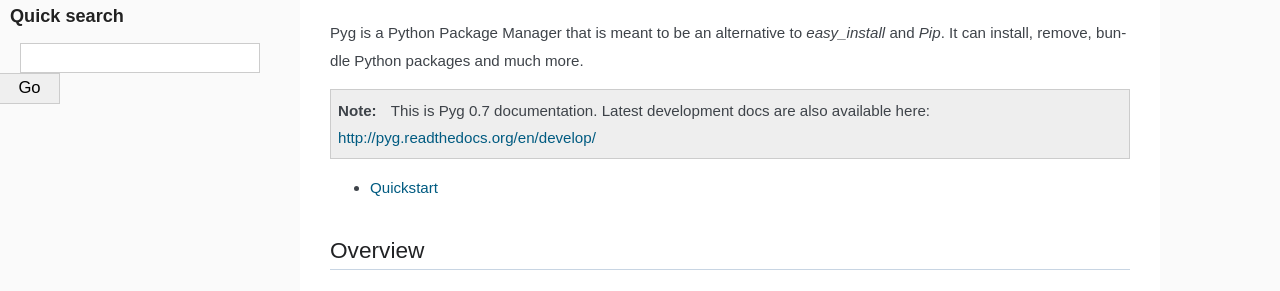
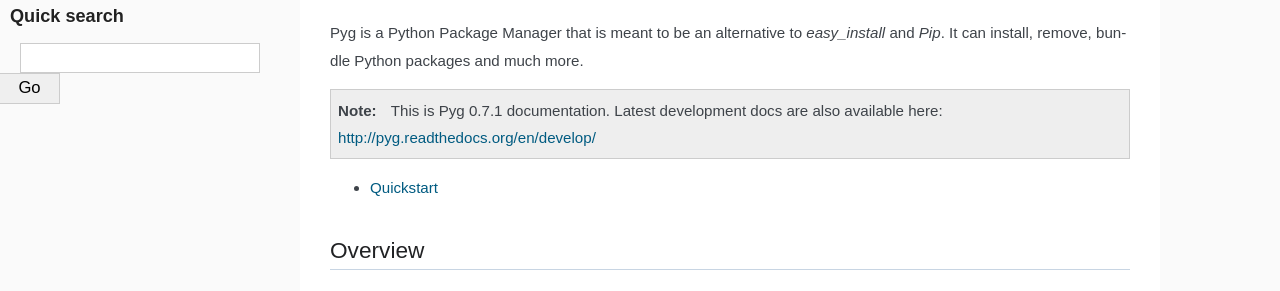
Before and after one commit to rubik/pyg, a Sphinx documentation site: the page built from docs/index.rst, in a window 1280 px wide. Shown: the part 355-646 px from the top of the page. Built offline with Sphinx 7.4.7, drawn with Linux system fonts in a browser that asks for light colours; some of the changed lines change nothing that is shown.

Commit message:
Updated docs

```diff
--- a/docs/index.rst
+++ b/docs/index.rst
@@ -20,7 +20,7 @@
 
 .. note::
 
-    This is Pyg 0.7 documentation. Latest development docs are also available here: http://pyg.readthedocs.org/en/develop/
+    This is Pyg |version| documentation. Latest development docs are also available here: http://pyg.readthedocs.org/en/develop/
 
 .. toctree::
    :maxdepth: 1
```
